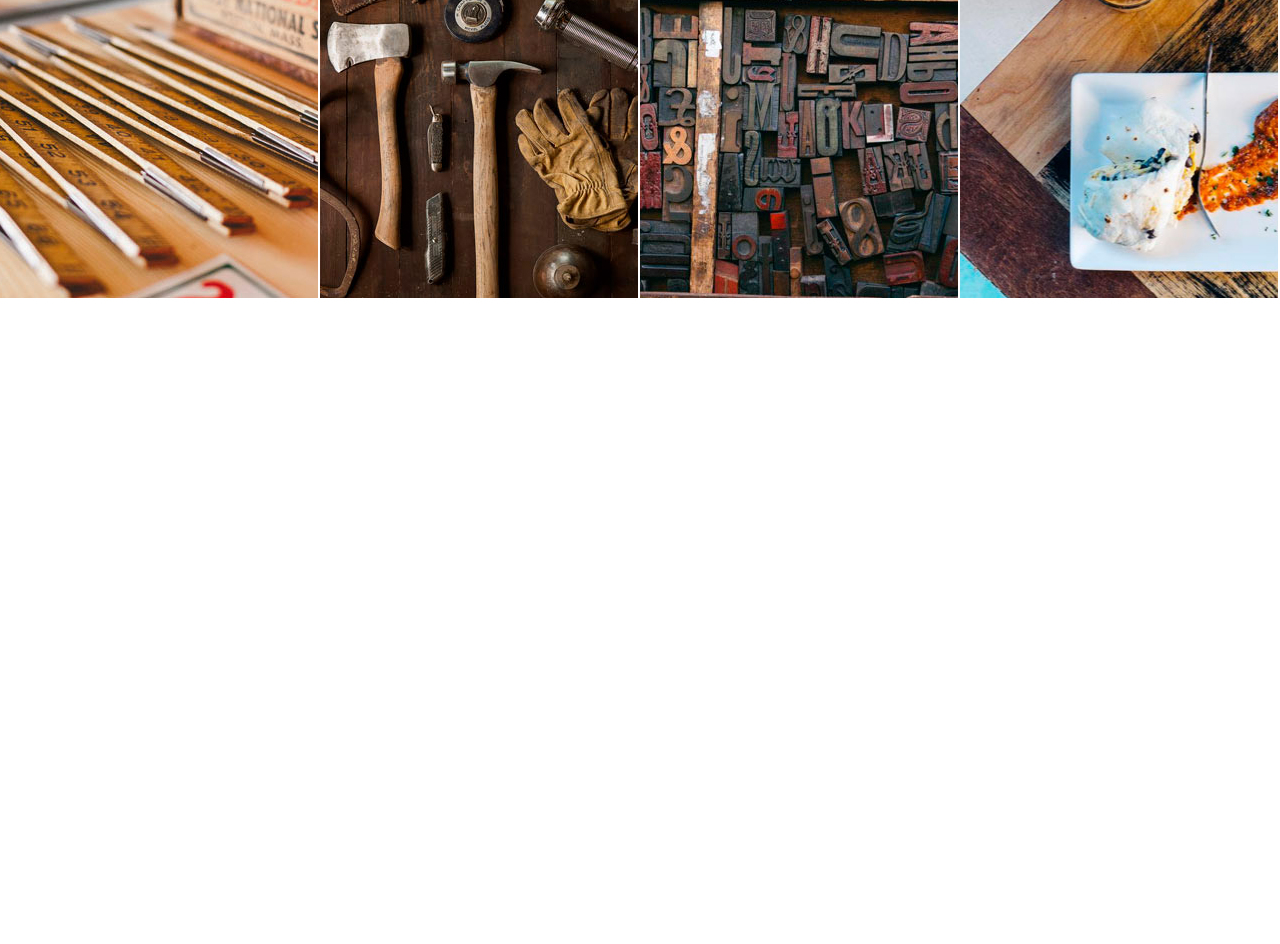
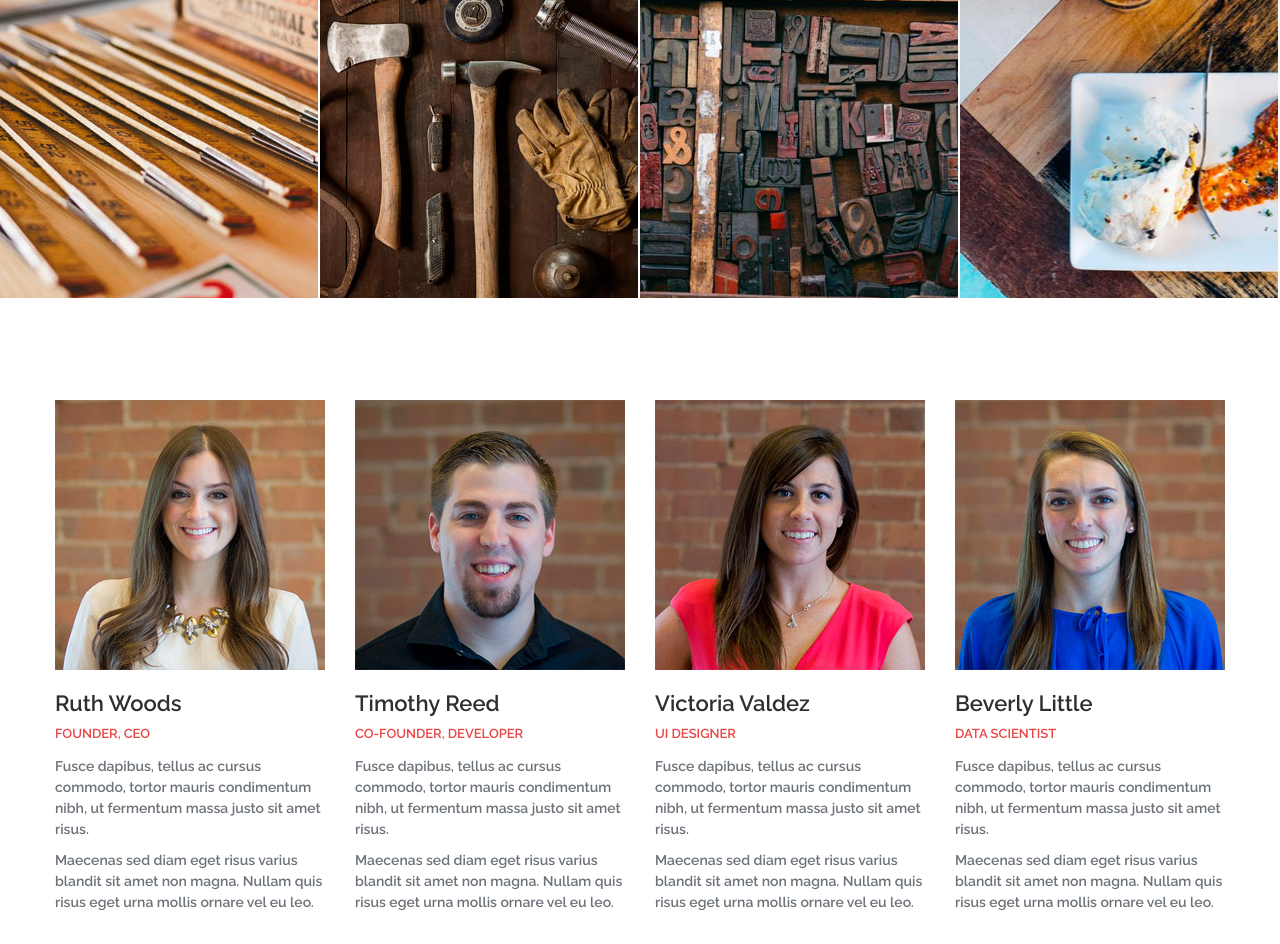
Before and after one commit to Jandoyll/mdk_02_02, a plain HTML site: page FirstSite.com/index.html in a window 1280 px wide. Shown: the part 1856-2800 px from the top of the page. Before the commit the page ends 2156 px from the top, so only its background shows below. Drawn offline with nearby package versions, Linux system fonts and the light colour scheme.

Commit message:
FS.com stage 3

```diff
--- a/FirstSite.com/index.html
+++ b/FirstSite.com/index.html
@@ -73,8 +73,8 @@
 				<h4 class="features__title">DOWNLOAD FOR FREE</h4>
 				<div class="features__text">Cras justo odio, dapibus ac facilisis in, egestas eget quam. Nullam quis risus eget urna mollis ornare vel eu leo. Donec ullamcorper nulla.</div>
 			</div>
-		</div>		<!-- Закрытие FEATURES -->
-	</div>		<!-- Закрытие CONTAINER -->
+		</div>		<!---- Закрытие FEATURES ---->
+	</div>		<!---- Закрытие CONTAINER ---->
 
 <!---------WORKS--------->
 
@@ -142,7 +142,60 @@
 				<div class="works__text">User Interface Design</div>
 			</div>
 		</div>
-	</div>		<!-- Закрытие WORKS -->
+	</div>		<!---- Закрытие WORKS ---->
+
+<!---- TEAM ---->
+
+	<div class="team">
+		<div class="container">
+			<div class="team__inner">
+				<div class="team__item">
+					<img class="team__photo" src="img/team/team-1.jpg" alt="">
+					<div class="team__name">Ruth Woods</div>
+					<div class="team__prof">Founder, CEO</div>
+					<div class="team__text">
+						<p>Fusce dapibus, tellus ac cursus commodo, tortor mauris condimentum nibh, ut fermentum massa justo sit amet risus.</p>
+						<p>Maecenas sed diam eget risus varius blandit sit amet non magna. Nullam quis risus eget urna mollis ornare vel eu leo.</p>
+					</div>
+					<div class="team__social"></div>
+				</div>
+
+				<div class="team__item">
+					<img class="team__photo" src="img/team/team-2.jpg" alt="">
+					<div class="team__name">Timothy Reed</div>
+					<div class="team__prof">Co-Founder, Developer </div>
+					<div class="team__text">
+						<p>Fusce dapibus, tellus ac cursus commodo, tortor mauris condimentum nibh, ut fermentum massa justo sit amet risus.</p>
+						<p>Maecenas sed diam eget risus varius blandit sit amet non magna. Nullam quis risus eget urna mollis ornare vel eu leo.</p>
+					</div>
+					<div class="team__social"></div>
+				</div>
+
+				<div class="team__item">
+					<img class="team__photo" src="img/team/team-3.jpg" alt="">
+					<div class="team__name">Victoria Valdez</div>
+					<div class="team__prof">UI Designer</div>
+					<div class="team__text">
+						<p>Fusce dapibus, tellus ac cursus commodo, tortor mauris condimentum nibh, ut fermentum massa justo sit amet risus.</p>
+						<p>Maecenas sed diam eget risus varius blandit sit amet non magna. Nullam quis risus eget urna mollis ornare vel eu leo.</p>
+					</div>
+					<div class="team__social"></div>
+				</div>
+
+				<div class="team__item">
+					<img class="team__photo" src="img/team/team-4.jpg" alt="">
+					<div class="team__name">Beverly Little</div>
+					<div class="team__prof">Data Scientist</div>
+					<div class="team__text">
+						<p>Fusce dapibus, tellus ac cursus commodo, tortor mauris condimentum nibh, ut fermentum massa justo sit amet risus.</p>
+						<p>Maecenas sed diam eget risus varius blandit sit amet non magna. Nullam quis risus eget urna mollis ornare vel eu leo.</p>
+					</div>
+					<div class="team__social"></div>
+				</div>
+
+			</div>		<!----Закрытие team__inner---->
+		</div>		<!----Закрытие CONTAINER---->
+	</div>		<!----Закрытие TEAM---->
 
 </body>
 </html>
--- a/FirstSite.com/style.css
+++ b/FirstSite.com/style.css
@@ -27,8 +27,9 @@ body {
 
 .container {
 	width: 100%;
-	max-width: 1170px;
+	max-width: 1200px;
 	margin: 0 auto;
+	padding: 0 15px;
 }
 
 
@@ -55,8 +56,7 @@ body {
 
 
 
-/*Navigation
-Меню навигации в верхней части сайта*/
+/*Navigation Меню навигации в верхней части сайта*/
 
 .nav {
 	display: flex;
@@ -253,3 +253,53 @@ body {
 	font-size: 14px;
 	color: white;
 }
+
+
+
+/* TEAM */
+
+.team {
+	margin: 100px 0 70px;
+
+}
+
+.team__inner {
+	display: flex;
+	flex-wrap: wrap;
+	margin: 0 -15px;
+}
+
+.team__item {
+	width: 25%;
+	padding: 0 15px;
+	margin-bottom: 30px;
+}
+
+.team__photo {
+	margin-bottom: 20px;
+	display: block;
+	min-width: 100%;
+	height: auto;
+
+}
+
+.team__name {
+	font-size: 22px;
+	color: #2d3033;
+	margin-bottom: 10px;
+
+}
+
+.team__prof {
+	font-size: 13px;
+	color: #e84545;
+	text-transform: uppercase;
+	margin-bottom: 15px;
+}
+
+.team__text {
+	font-size: 14px;
+	line-height: 1.5;
+	color: #6c7279;
+	margin-bottom: 20px;
+}
```
Also changed, not shown: FirstSite.com/img/team/team-1.jpg (added), FirstSite.com/img/team/team-2.jpg (added), FirstSite.com/img/team/team-3.jpg (added), FirstSite.com/img/team/team-4.jpg (added).
